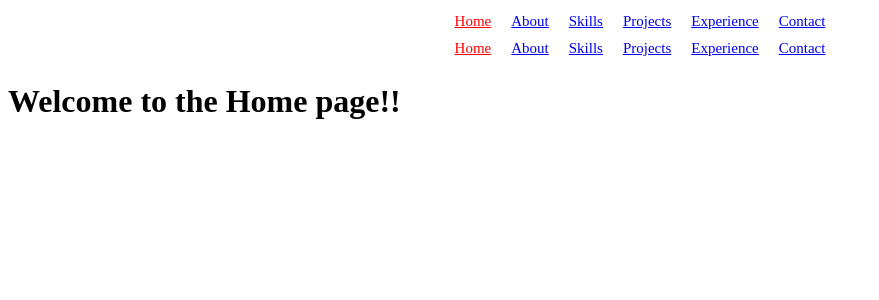
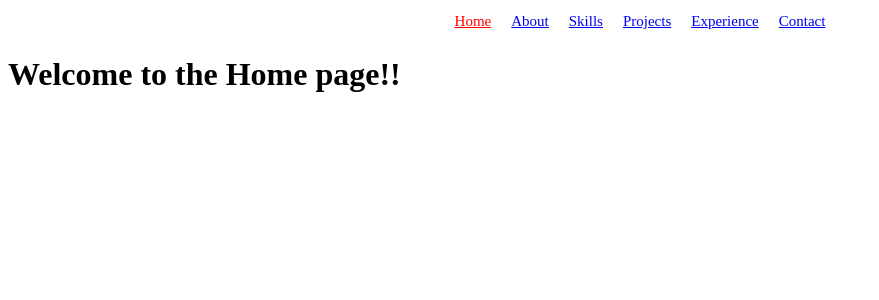
Before and after one commit to kamaukimani/portfolio-website, a React (Vite) app: page / in a window 1280 px wide. Shown: the top 300 px of the page, without its empty margins (0-879 px from the left). Built offline with nearby package versions, Linux system fonts and the light colour scheme.

Commit message:
remove the NavBar

```diff
--- a/src/components/Home.jsx
+++ b/src/components/Home.jsx
@@ -1,9 +1,8 @@
-import NavBar from './NavBar'
+
 
 function Home(){
     return(
         <main>
-            <NavBar />
             <h1>Welcome to the Home page!!</h1>
         </main>
     )
```
